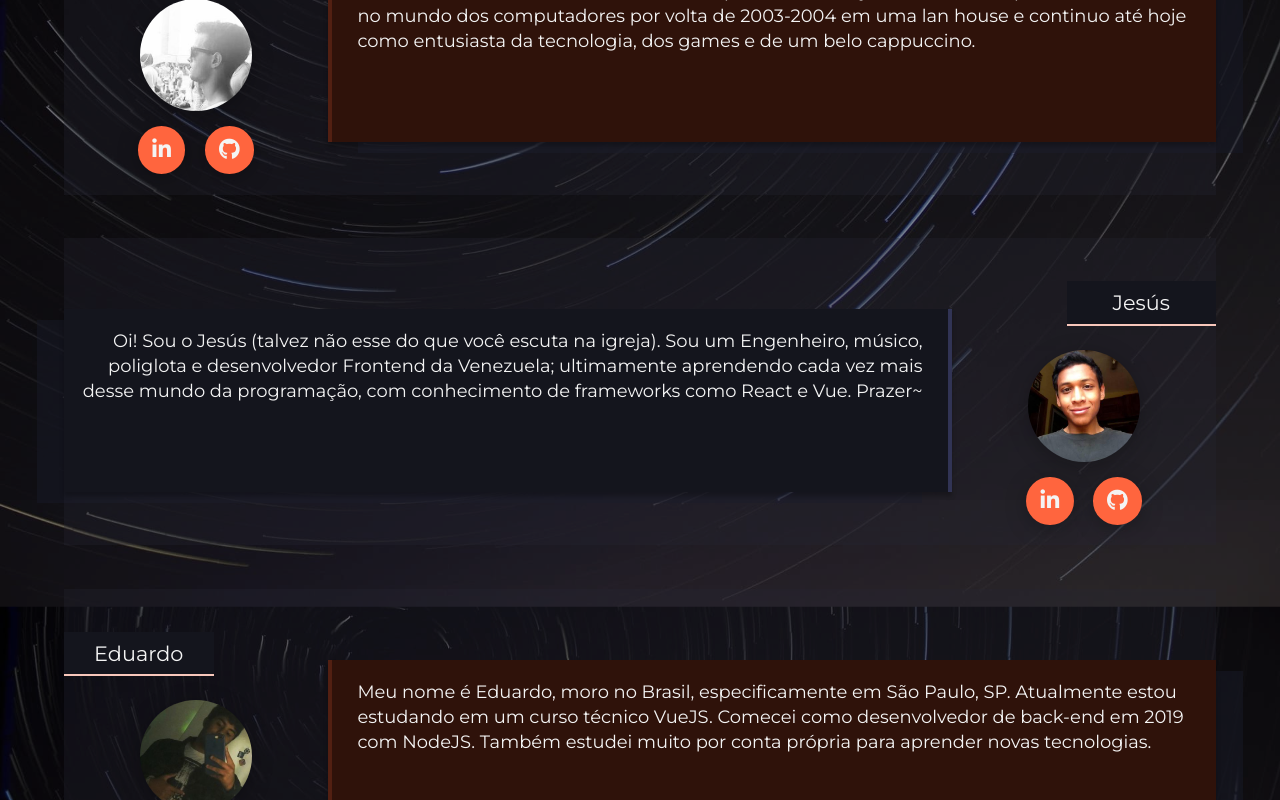
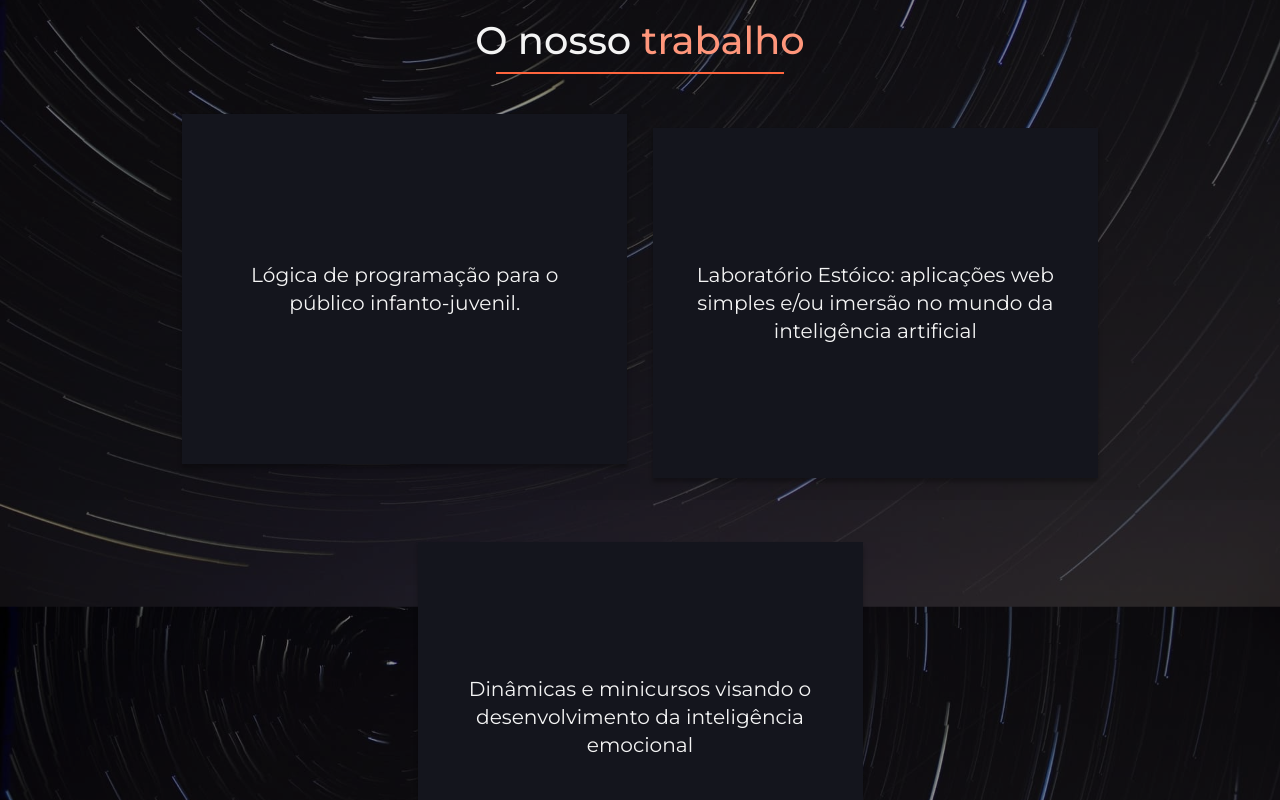
Before and after one commit to jonathanmagliano/filosofia-estoica-vapo, a React (Create React App) app: page / in a window 1280 px wide. Shown: the part 1100-1900 px from the top of the page. Built offline with nearby package versions, Linux system fonts and the light colour scheme.

Commit message:
Seção Trabalho. PRONTO O SITE

```diff
--- a/src/App.js
+++ b/src/App.js
@@ -1,6 +1,6 @@
 import Navbar from "./Navbar";
 import SecHome from "./SecHome.js";
-// import SecTrabalho from "./SecTrabalho.js";
+import SecTrabalho from "./SecTrabalho.js";
 import SecEquipe from "./SecEquipe.js";
 import SecContato from "./SecContato.js";
 
@@ -16,7 +16,7 @@ function App() {
       <SecHome />
 
       {/* Trabalho */}
-      {/* <SecTrabalho /> */}
+      <SecTrabalho />
 
       {/* Equipe */}
       <SecEquipe />
--- a/src/App.scss
+++ b/src/App.scss
@@ -1,6 +1,8 @@
 .App {
   position: relative;
-  // section {
-  //   padding-block: 10rem;
-  // }
+  // Every item who has a sibling before it
+  // Every section, basically.
+  & > * + *  {
+    padding: 5rem 0;
+  }
 }
--- a/src/Member.scss
+++ b/src/Member.scss
@@ -26,7 +26,8 @@
   .member-photo,
   .member-social > .btn {
     border-radius: 50%;
-    filter: drop-shadow(0px 4px 10px rgba(0, 0, 0, 0.25));
+    // filter: drop-shadow(0px 4px 10px rgba(0, 0, 0, 0.25));
+    box-shadow: 0px 4px 4px rgba(0, 0, 0, 0.25);
   }
 
   // a tags (btns)
@@ -35,7 +36,13 @@
     margin-inline: 0.6rem;
     padding: 0.9rem;
     color: #f4f4f4;
-    background: #ff653e;
+    transition: background 0.4s;
+    // background: #ff653e;
+    background: #c24627;
+    &:hover {
+      // background: #af3d21;
+      background: #ff653e;
+    }
   }
 
   .member-description {
--- a/src/Navbar.scss
+++ b/src/Navbar.scss
@@ -6,6 +6,8 @@ nav {
 
   & > * {
     // Margin top and bottom
+    margin-top: 1.57rem;
+    margin-bottom: 1.57rem;
     margin-block: 1.57rem;
   }
 
@@ -30,7 +32,11 @@ nav {
 
     li {
       padding-bottom: 0.3rem;
-      border-bottom: 1px solid #ff653e;
+      transition: border 0.4s;
+      border-bottom: 1px solid #ff653e7e;
+      &:hover {
+        border-bottom: 1px solid #ff653e;
+      }
     }
     // NavbarItem: li, with an a tag inside
     li a {
--- a/src/SecEquipe.scss
+++ b/src/SecEquipe.scss
@@ -1,6 +1,7 @@
 section#equipe {
   min-height: 100vh;
   h2 {
+    font-size: 1.7rem;
     font-weight: 500;
     text-align: center;
     margin-bottom: 0.5rem;
@@ -15,13 +16,17 @@ section#equipe {
 }
 
 @media screen and (min-width: 768px) {
-  h2 {
-    font-size: 2rem;
+  section#equipe {
+    h2 {
+      font-size: 2rem;
+    }
   }
 }
 
 @media screen and (min-width: 1200px) {
-  h2 {
-    font-size: 2.7rem;
+  section#equipe {
+    h2 {
+      font-size: 2.4rem;
+    }
   }
 }
--- a/src/SecHome.scss
+++ b/src/SecHome.scss
@@ -24,10 +24,16 @@
     margin: 1rem;
     border: 1px solid rgba(0, 255, 255, 0.068);
     background: #ba4729;
+    transition: background 0.3s;
     display: block;
     text-decoration: none;
     color: inherit;
-    filter: drop-shadow(0px 4px 10px rgba(0, 0, 0, 0.25));
+    // filter: drop-shadow(0px 4px 10px rgba(0, 0, 0, 0.25));
+    box-shadow: 0px 4px 4px rgba(0, 0, 0, 0.3);
+
+    &:hover {
+      background: #af3d21;
+    }
   }
 
   img#vr {
@@ -43,7 +49,8 @@
     // padding-left: 60%;
     // left: 60%;
     // top: 7vh;
-    filter: drop-shadow(0px 4px 4px rgba(0, 0, 0, 0.25));
+    // filter: drop-shadow(0px 4px 4px rgba(0, 0, 0, 0.25));
+    box-shadow: 0px 4px 20px rgba(0, 0, 0, 0.3);
     z-index: -10000;
   }
 
--- a/src/SecTrabalho.js
+++ b/src/SecTrabalho.js
@@ -1,41 +1,71 @@
 // import Project from "./Project";
+import { useState } from "react";
+import ReactCardFlip from "react-card-flip";
 import "./SecTrabalho.scss";
 import LOG from "./assets/img01.jpg";
 import LAB from "./assets/img02.jpg";
 import DIN from "./assets/img03.jpg";
-import LINE from "./assets/rectline.svg";
-import Flippy, { FrontSide, BackSide } from 'react-flippy';
 
 const SecTrabalho = () => {
+  const [isFlipped, setIsFlipped] = useState(false);
+
+  const handleClick = (e) => {
+    e.preventDefault();
+
+    setIsFlipped(!isFlipped);
+  };
+
   return (
     <section id="trabalho">
-      <h2>O nosso <span id="h2stU">trabalho</span></h2>
-      <img id="rectline" src={LINE} alt=""></img>
+      <h2>
+        O nosso <span className="highlighted">trabalho</span>
+      </h2>
+      <hr />
+
+      <ReactCardFlip isFlipped={isFlipped} flipDirection="vertical">
+        <div className="card-front">
+          <p>Lógica de programação para o público infanto-juvenil.</p>
+          <div className="toggler" onClick={handleClick}></div>
+        </div>
+
+        <div className="card-back">
+          <img src={LOG} alt="" />
+          <div className="toggler" onClick={handleClick}></div>
+        </div>
+      </ReactCardFlip>
+
+      <ReactCardFlip isFlipped={isFlipped} flipDirection="vertical">
+        <div className="card-front">
+          <p>
+            Laboratório Estóico: aplicações web simples e/ou imersão no mundo da
+            inteligência artificial
+          </p>
+          <div className="toggler" onClick={handleClick}></div>
+        </div>
+
+        <div className="card-back">
+          <img src={LAB} alt="" />
+          <div className="toggler" onClick={handleClick}></div>
+        </div>
+      </ReactCardFlip>
+
+      <ReactCardFlip isFlipped={isFlipped} flipDirection="vertical">
+        <div className="card-front">
+          <p>
+            Dinâmicas e minicursos visando o desenvolvimento da inteligência
+            emocional
+          </p>
+          <div className="toggler" onClick={handleClick}></div>
+        </div>
+
+        <div className="card-back">
+          <img src={DIN} alt="" />
+          <div className="toggler" onClick={handleClick}></div>
+        </div>
+      </ReactCardFlip>
     </section>
   );
 };
-
-/*
-render() {
-  // .. return
-<Flippy
-  flipOnHover={false} // default false
-  flipOnClick={true} // default false
-  flipDirection="horizontal" // horizontal or vertical
-  ref={(r) => this.flippy = r} // to use toggle method like this.flippy.toggle()
-  // if you pass isFlipped prop component will be controlled component.
-  // and other props, which will go to div
-  style={{ id="rect1" }}
-  <FrontSide
-  img id="log" src={LOG} alt="Logic">
-  </FrontSide>
-  <BackSide
-  <p><span id="description1">Lógica de programação para o público infanto-juvenil></span></p>
-  </BackSide>
-</Flippy>
-}
-*/
-
 
 /*
         <description1>Lógica de programação para o público infanto-juvenil></description1>
--- a/src/SecTrabalho.scss
+++ b/src/SecTrabalho.scss
@@ -1,101 +1,203 @@
-#rect1 {
-    position: absolute;
-    width: 410px;
-    height: 340px;
-    left: 68px;
-    top: 1145px;
-    background: rgba(0, 0, 0, 0.25);
+section#trabalho {
+	text-align: center;
+	min-height: 100vh;
+
+	h2 {
+		font-size: 1.7rem;
+		font-weight: 500;
+		margin-bottom: 0.5rem;
 	}
 
-#rect2 {
-    position: absolute;
-    width: 358px;
-    height: 339px;
-    left: 1040px;
-    top: 1095px;
-    background: rgba(0, 0, 0, 0.25);
+	hr {
+    max-width: 25%;
+    height: 2px;
+    background: #ff653e;
+    border: none;
   }
 
-#rect3 {
-    position: absolute;
-    width: 432px;
-    height: 405px;
-    left: 608px;
-    top: 1514px;
-    background: rgba(0, 0, 0, 0.25);
+	.react-card-flip {
+		max-width: 300px;
+		height: 300px;
+		margin: 2rem auto;
+		margin-inline: auto;
+		// filter: drop-shadow(0px 4px 4px rgba(0, 0, 0, 0.25));
+		// display: inline-block;
 	}
 
-#rectline {
-    //  position: absolute;
-    left: 30.51%;
-    right: 39.72%;
-    top: 32.18%;
-    bottom: 67.77%;
-    background: #FF653E;
+	.react-card-flipper {
+		position: relative;
+		cursor: pointer;
 	}
 
-#trabalho {
+	.toggler {
 		position: absolute;
-    width: 450px;
-    height: 59px;
-    left: 522px;
-    top: 1247px;
-    font-family: Montserrat;
-    font-style: normal;
-    font-weight: 500;
-    font-size: 32px;
-    line-height: 10px;
-/* identical to box height */
-    text-align: center;
-    letter-spacing: 0.05em;
-    color: #F4F4F4;
+		top: 0;
+		left: 0;
+		opacity: 0;
+		width: 100%;
+		height: 100%;
+		background:coral;
 	}
 
-#h2stU {
+	.highlighted {
 		color: #FF967B;
 	}
 
-#description1 {
-    position: absolute;
-    width: 250px;
-    height: 152px;
-    left: 136px;
-    top: 1186px;
-    font-family: Montserrat;
-    font-style: normal;
-    font-weight: 500;
-    font-size: 31px;
-    line-height: 38px;
-    letter-spacing: 0.05em;
-    color: #F4F4F4;
+	.card-front {
+		background: #14151d;
+		box-shadow: 0px 4px 4px rgba(0, 0, 0, 0.3);
+		display: flex;
+  	justify-content: center;
+  	align-items: center;
+  	height: 100%;
+
+		p {
+			font-size: 1.26rem;
+			line-height: 1.37;
+			padding: 2rem;
+		}
+	}
+	.card-back {
+		display: flex;
+  	justify-content: center;
+  	align-items: center;
+  	height: 100%;
+
+		img {
+			// width: 100%;
+			// height: 100%;
+			width: 100%;
+  		height: auto;
+		}
+	}
 }
 
-#description2 {
-    position: absolute;
-    width: 294px;
-    height: 228px;
-    left: 1083px;
-    top: 1133px;
-    font-family: Montserrat;
-    font-style: normal;
-    font-weight: 500;
-    font-size: 31px;
-    line-height: 38px;
-    letter-spacing: 0.05em;
-    color: #F4F4F4;
+@media screen and (min-width: 768px) {
+	section#trabalho {
+		.react-card-flip {
+			max-width: 350px;
+			height: 350px;
+			margin: 2rem 0.8rem;
+			display: inline-block;
 		}
 
-#description3 {
-    position: absolute;
-    width: 365px;
-    height: 275px;
-    left: 648px;
-    top: 1562px;
-    font-family: Montserrat;
-    font-style: normal;
-    font-weight: 500;
-    font-size: 31px;
-    line-height: 38px;
-    letter-spacing: 0.05em;
-    color: #F4F4F4;
+		h2 {
+			font-size: 2rem;
 		}
+	}
+}
+
+@media screen and (min-width: 1200px) {
+	section#trabalho {
+		.react-card-flip {
+  		max-width: 445px;
+  		height: 350px;
+		}
+
+		h2 {
+			font-size: 2.4rem;
+		}
+	}
+}
+
+// #rect1 {
+//     position: absolute;
+//     width: 410px;
+//     height: 340px;
+//     left: 68px;
+//     top: 1145px;
+//     background: rgba(0, 0, 0, 0.25);
+// }
+
+// #rect2 {
+//     position: absolute;
+//     width: 358px;
+//     height: 339px;
+//     left: 1040px;
+//     top: 1095px;
+//     background: rgba(0, 0, 0, 0.25);
+// }
+
+// #rect3 {
+//     position: absolute;
+//     width: 432px;
+//     height: 405px;
+//     left: 608px;
+//     top: 1514px;
+//     background: rgba(0, 0, 0, 0.25);
+// }
+
+// #rectline {
+//     //  position: absolute;
+//     left: 30.51%;
+//     right: 39.72%;
+//     top: 32.18%;
+//     bottom: 67.77%;
+//     background: #FF653E;
+// }
+
+// #trabalho {
+//     position: absolute;
+//     width: 450px;
+//     height: 59px;
+//     left: 522px;
+//     top: 1247px;
+//     font-family: Montserrat;
+//     font-style: normal;
+//     font-weight: 500;
+//     font-size: 32px;
+//     line-height: 10px;
+// /* identical to box height */
+//     text-align: center;
+//     letter-spacing: 0.05em;
+//     color: #F4F4F4;
+// }
+
+// #h2stU {
+//     color: #FF967B;
+// }
+
+// #description1 {
+//     position: absolute;
+//     width: 250px;
+//     height: 152px;
+//     left: 136px;
+//     top: 1186px;
+//     font-family: Montserrat;
+//     font-style: normal;
+//     font-weight: 500;
+//     font-size: 31px;
+//     line-height: 38px;
+//     letter-spacing: 0.05em;
+//     color: #F4F4F4;
+// }
+
+// #description2 {
+//     position: absolute;
+//     width: 294px;
+//     height: 228px;
+//     left: 1083px;
+//     top: 1133px;
+//     font-family: Montserrat;
+//     font-style: normal;
+//     font-weight: 500;
+//     font-size: 31px;
+//     line-height: 38px;
+//     letter-spacing: 0.05em;
+//     color: #F4F4F4;
+// }
+
+// #description3 {
+//     position: absolute;
+//     width: 365px;
+//     height: 275px;
+//     left: 648px;
+//     top: 1562px;
+//     font-family: Montserrat;
+//     font-style: normal;
+//     font-weight: 500;
+//     font-size: 31px;
+//     line-height: 38px;
+//     letter-spacing: 0.05em;
+//     color: #F4F4F4;
+// }
```
Lines whose indentation alone changed are shown as unchanged.
